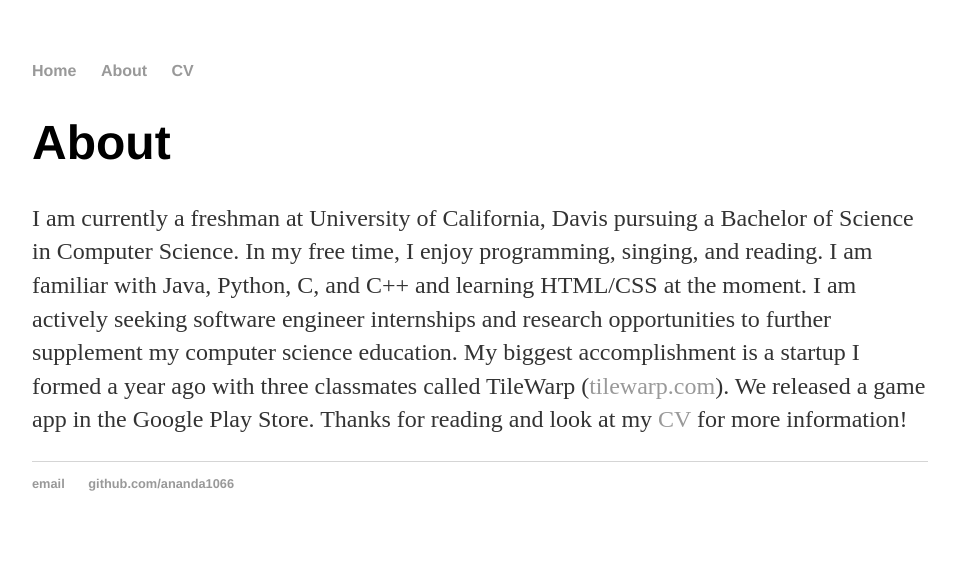
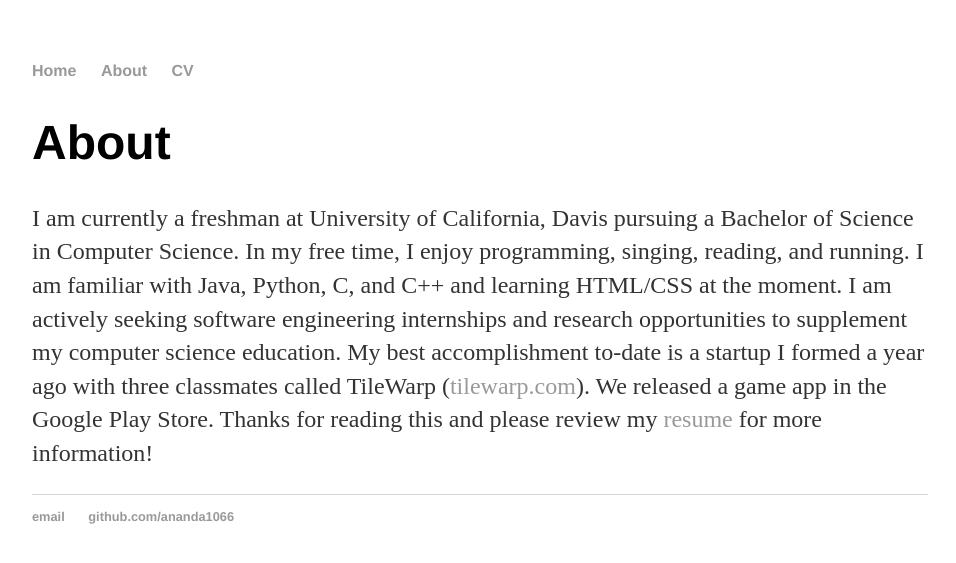
Before and after one commit to ananda1066/personalWebsite1, a Jekyll site: the page built from about/index.html, in a window 1280 px wide. Shown: the top 563 px of the page, without its empty margins (160-1116 px from the left). Built offline with Jekyll 4.4.1, drawn with Linux system fonts in a browser that asks for light colours.

Commit message:
Update index.html

```diff
--- a/about/index.html
+++ b/about/index.html
@@ -5,7 +5,7 @@ title: About Alisha
 
 		<div class="about">
 			<h1>About</h1>
-			<p>I am currently a freshman at University of California, Davis pursuing a Bachelor of Science in Computer Science. In my free time, I enjoy programming, singing, and reading. I am familiar with Java, Python, C, and C++ and learning HTML/CSS at the moment. I am actively seeking software engineer internships and research opportunities to further supplement my computer science education. My biggest accomplishment is a startup I formed a year ago with three classmates called TileWarp (<a href="http://tilewarp.com">tilewarp.com</a>). We released a game app in the Google Play Store. Thanks for reading and look at my <a href="/cv">CV</a> for more information!</p>
+			<p>I am currently a freshman at University of California, Davis pursuing a Bachelor of Science in Computer Science. In my free time, I enjoy programming, singing, reading, and running. I am familiar with Java, Python, C, and C++ and learning HTML/CSS at the moment. I am actively seeking software engineering internships and research opportunities to supplement my computer science education. My best accomplishment to-date is a startup I formed a year ago with three classmates called TileWarp (<a href="http://tilewarp.com">tilewarp.com</a>). We released a game app in the Google Play Store. Thanks for reading this and please review my <a href="/cv">resume</a> for more information!</p>
 
 
 		</div>
```
